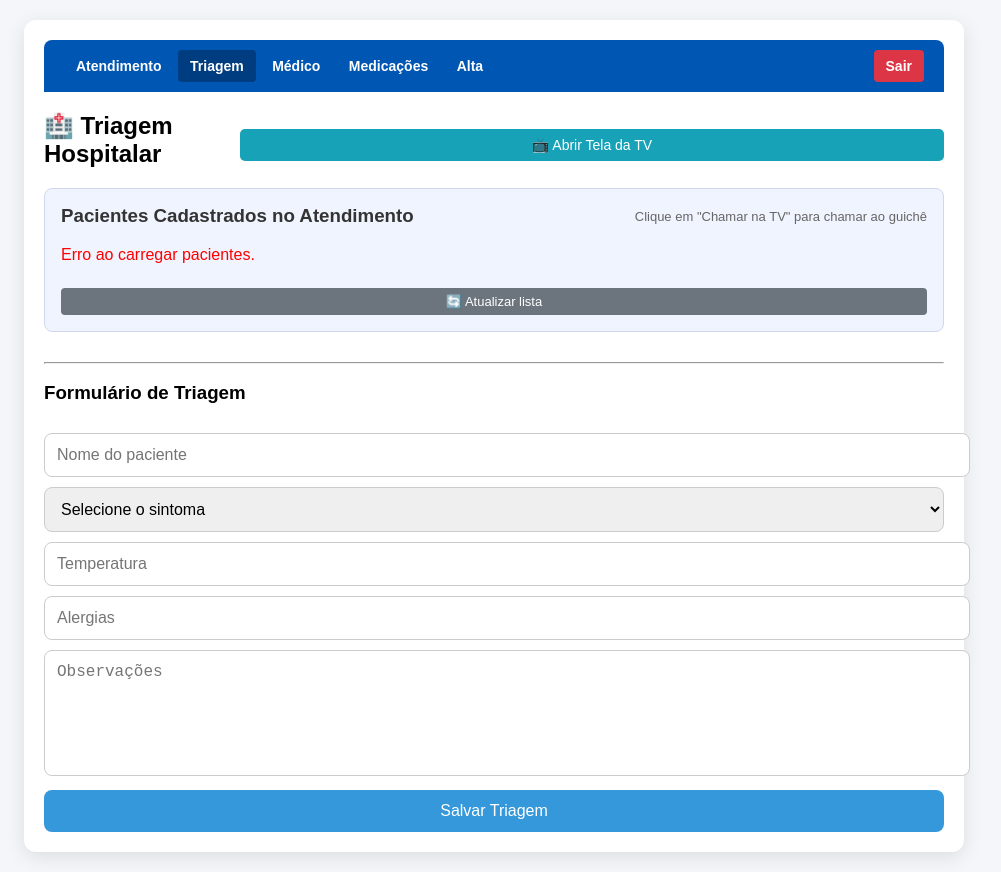
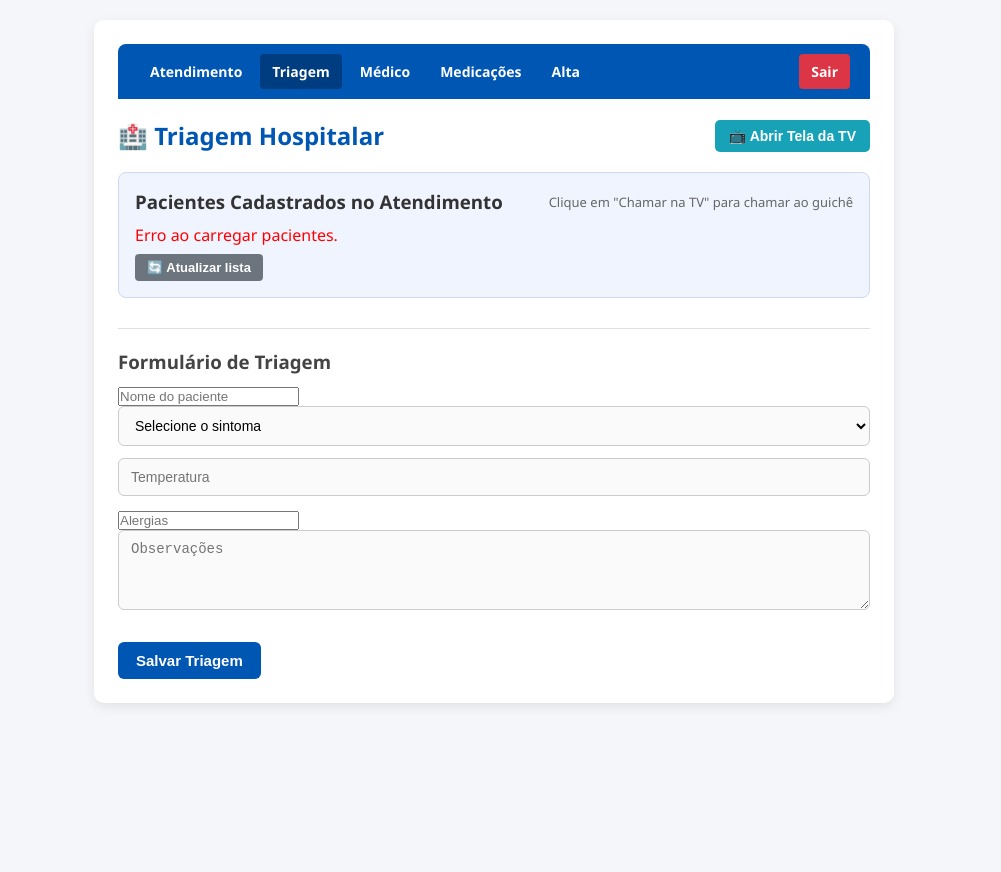
Before and after one commit to Deivid445/projeto-sentinela, a website: page frontend/triagem.html in a window 1280 px wide. Shown: the whole page, without its empty margins (146-1147 px from the left). After the commit the page ends 800 px from the top, so only its background shows below. Drawn offline with Linux system fonts and the light colour scheme; files that its build step writes are made by us from their sources; no server answers.

Commit message:
Update style.css

```diff
--- a/frontend/css/style.css
+++ b/frontend/css/style.css
@@ -1,72 +1,184 @@
-body{
-  font-family: Arial;
-  background:#f4f6f9;
-  margin:0;
+/* RESET E ESTILOS GERAIS */
+* {
+  box-sizing: border-box;
+  margin: 0;
+  padding: 0;
 }
 
-.container{
-  width:90%;
-  max-width:900px;
-  margin:20px auto;
-  background:white;
-  padding:20px;
-  border-radius:12px;
-  box-shadow:0 5px 20px rgba(0,0,0,0.1);
+body {
+  font-family: 'Segoe UI', Tahoma, Geneva, Verdana, sans-serif;
+  background-color: #f4f6f9;
+  color: #333;
+  padding: 20px;
+  display: flex;
+  justify-content: center;
+  align-items: flex-start;
+  min-height: 100vh;
 }
 
-input,
-select,
-textarea,
-button{
-  width:100%;
-  padding:12px;
-  margin-top:10px;
-  border-radius:8px;
-  border:1px solid #ccc;
-  font-size:16px;
+.container {
+  background: #ffffff;
+  width: 100%;
+  max-width: 800px;
+  padding: 24px;
+  border-radius: 10px;
+  box-shadow: 0 4px 12px rgba(0, 0, 0, 0.08);
 }
 
-textarea{
-  min-height:100px;
-  resize:none;
+h2 {
+  color: #0056b3;
+  margin-bottom: 20px;
 }
 
-button{
-  background:#3498db;
-  color:white;
-  border:none;
-  cursor:pointer;
+h3 {
+  color: #444;
+  margin-top: 15px;
+  margin-bottom: 10px;
 }
 
-button:hover{
-  background:#2980b9;
+hr {
+  border: 0;
+  height: 1px;
+  background: #e0e0e0;
+  margin: 20px 0;
 }
 
-.card{
-  border:1px solid #ddd;
-  padding:15px;
-  margin:15px 0;
-  border-radius:10px;
-  background:white;
-  box-shadow:0 2px 8px rgba(0,0,0,0.08);
+/* CAMPOS DE ENTRADA (INPUTS, SELECTS, TEXTAREAS) */
+input[type="text"],
+input[type="password"],
+input[type="number"],
+input[type="date"],
+select,
+textarea {
+  width: 100%;
+  padding: 10px 12px;
+  margin-bottom: 12px;
+  border: 1px solid #cccccc;
+  border-radius: 6px;
+  font-size: 14px;
+  background-color: #fafafa;
+  transition: border-color 0.2s, background-color 0.2s;
 }
 
-.verde{
-  background:#2ecc71;
-  color:white;
-  padding:5px 10px;
-  border-radius:6px;
+input:focus,
+select:focus,
+textarea:focus {
+  border-color: #0056b3;
+  background-color: #ffffff;
+  outline: none;
 }
 
-.amarelo{
-  background:#f1c40f;
-  padding:5px 10px;
-  border-radius:6px;
+textarea {
+  resize: vertical;
+  min-height: 80px;
 }
 
-.vermelho{
-  background:#e74c3c;
-  color:white;
-  padding:5px 10px;
-  border-radius:6px;
+/* BOTÕES */
+button {
+  background-color: #0056b3;
+  color: white;
+  border: none;
+  padding: 10px 18px;
+  border-radius: 6px;
+  cursor: pointer;
+  font-size: 15px;
+  font-weight: bold;
+  transition: background-color 0.2s ease;
 }
+
+button:hover {
+  background-color: #003d80;
+}
+
+/* BARRA DE NAVEGAÇÃO (HEADER) */
+.navbar {
+  display: flex;
+  justify-content: space-between;
+  align-items: center;
+  background-color: #0056b3;
+  padding: 10px 16px;
+  border-radius: 8px;
+  margin-bottom: 20px;
+  flex-wrap: wrap;
+  gap: 10px;
+}
+
+.navbar div {
+  display: flex;
+  gap: 6px;
+  flex-wrap: wrap;
+}
+
+.navbar a {
+  color: #ffffff;
+  text-decoration: none;
+  font-weight: 600;
+  padding: 6px 12px;
+  border-radius: 4px;
+  font-size: 14px;
+  transition: background-color 0.2s;
+}
+
+.navbar a:hover,
+.navbar a.active {
+  background-color: #003d80;
+}
+
+/* CARDS / CARDS DE PACIENTES */
+.card {
+  background: #ffffff;
+  border: 1px solid #e0e6ed;
+  border-radius: 8px;
+  padding: 16px;
+  margin-bottom: 12px;
+  box-shadow: 0 2px 4px rgba(0,0,0,0.04);
+}
+
+.card h3 {
+  margin-top: 0;
+  color: #0056b3;
+}
+
+.card p {
+  margin: 6px 0;
+  font-size: 14px;
+  color: #555;
+}
+
+/* CLASSIFICAÇÃO DE RISCO (TRIAGEM) */
+.vermelho,
+span.vermelho {
+  background-color: #dc3545;
+  color: white;
+  padding: 4px 8px;
+  border-radius: 4px;
+  font-weight: bold;
+  display: inline-block;
+}
+
+.amarelo,
+span.amarelo {
+  background-color: #ffc107;
+  color: #212529;
+  padding: 4px 8px;
+  border-radius: 4px;
+  font-weight: bold;
+  display: inline-block;
+}
+
+.verde,
+span.verde {
+  background-color: #28a745;
+  color: white;
+  padding: 4px 8px;
+  border-radius: 4px;
+  font-weight: bold;
+  display: inline-block;
+}
+
+#resultado {
+  margin-top: 10px;
+  margin-bottom: 15px;
+  font-size: 16px;
+  text-align: center;
+}
```
